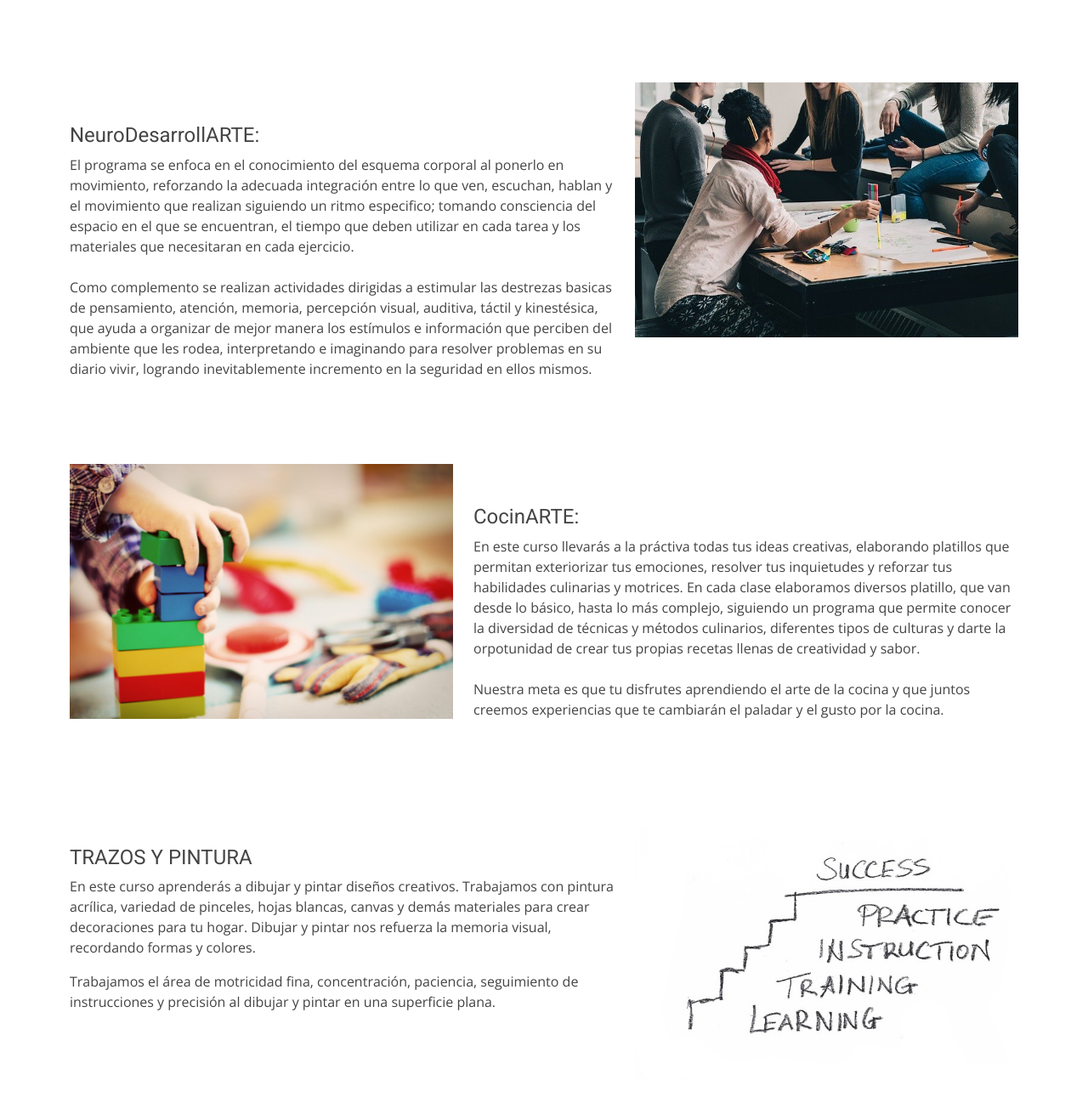
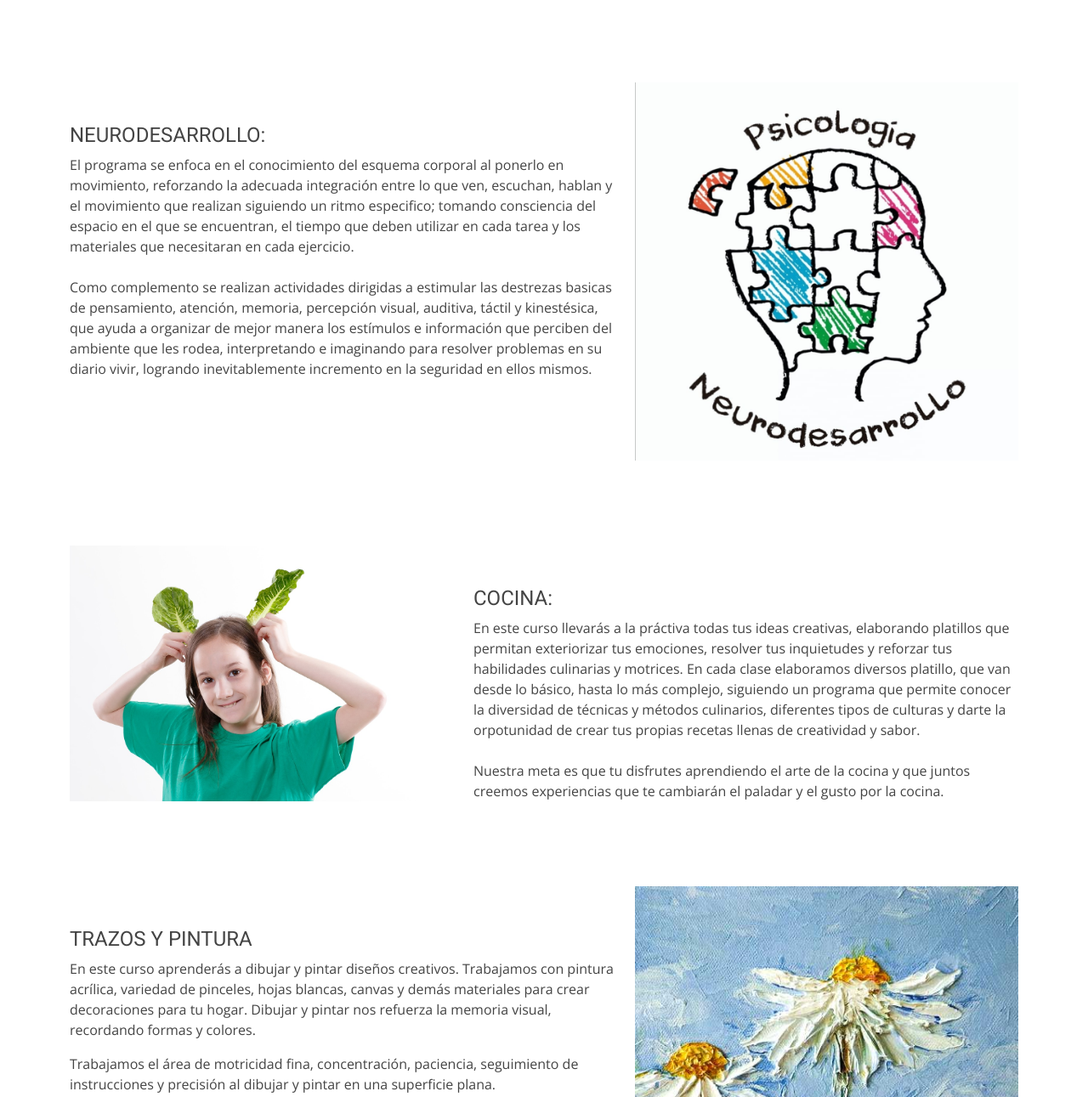
Before and after one commit to jmedina10986/inclusionarte, a plain HTML site: page index.html in a window 1280 px wide. Shown: the part 3241-4532 px from the top of the page at 85% size. Drawn offline with nearby package versions, Linux system fonts and the light colour scheme.

Commit message:
new pictures

```diff
--- a/index.html
+++ b/index.html
@@ -230,10 +230,10 @@
 
         <div class="row" data-aos="fade-up">
           <div class="col-md-5">
-            <img src="assets/img/features-1.png" class="img-fluid" alt="">
+            <img src="assets/img/features/estimulacioncognitiva.jpg" class="img-fluid" alt="">
           </div>
           <div class="col-md-7 pt-4">
-            <h3>CognitivaMENTE:</h3>
+            <h3>COGNITIVAMENTE:</h3>
             <p class="font-italic">
               El área cognitiva está relacionada con los procesos mentales que intervienen en la adquisición de nuevos conocimientos, así como la capacidad para pensar y
               razonar, pero sobre todo, en resolver los problemas enfrentamos cada día. Estos procesos están relacionados con el aprendizaje en todos los ámbitos, tomando
@@ -249,10 +249,10 @@
 
         <div class="row" data-aos="fade-up">
           <div class="col-md-5 order-1 order-md-2">
-            <img src="assets/img/features-2.jpg" class="img-fluid" alt="">
+            <img src="assets/img/features/neurodesarrollo.jpg" class="img-fluid" alt="">
           </div>
           <div class="col-md-7 pt-5 order-2 order-md-1">
-            <h3>NeuroDesarrollARTE:</h3>
+            <h3>NEURODESARROLLO:</h3>
             <p class="font-italic">
               El programa se enfoca en el conocimiento del esquema corporal al ponerlo en movimiento, reforzando la adecuada integración entre lo que ven, escuchan, hablan y
               el movimiento que realizan siguiendo un ritmo especifico; tomando consciencia del espacio en el que se encuentran, el tiempo que deben utilizar en cada tarea y
@@ -267,10 +267,10 @@
 
         <div class="row" data-aos="fade-up">
           <div class="col-md-5">
-            <img src="assets/img/features-3.jpg" class="img-fluid" alt="">
+            <img src="assets/img/features/cocina.jpg" class="img-fluid" alt="">
           </div>
           <div class="col-md-7 pt-5">
-            <h3>CocinARTE:</h3>
+            <h3>COCINA:</h3>
             <p>En este curso llevarás a la práctiva todas tus ideas creativas, elaborando platillos que permitan exteriorizar tus emociones, resolver tus inquietudes y reforzar tus
               habilidades culinarias y motrices. En cada clase elaboramos diversos platillo, que van desde lo básico, hasta lo más complejo, siguiendo un programa que permite conocer
               la diversidad de técnicas y métodos culinarios, diferentes tipos de culturas y darte la orpotunidad de crear tus propias recetas llenas de creatividad y sabor. <br/><br/>
@@ -286,7 +286,7 @@
 
         <div class="row" data-aos="fade-up">
           <div class="col-md-5 order-1 order-md-2">
-            <img src="assets/img/features-4.jpg" class="img-fluid" alt="">
+            <img src="assets/img/features/trazosypintura.jpg" class="img-fluid" alt="">
           </div>
           <div class="col-md-7 pt-5 order-2 order-md-1">
             <h3>TRAZOS Y PINTURA</h3>
@@ -302,7 +302,7 @@
 
         <div class="row" data-aos="fade-up">
           <div class="col-md-5">
-            <img src="assets/img/features-3.jpg" class="img-fluid" alt="">
+            <img src="assets/img/features/escultura.jpg" class="img-fluid" alt="">
           </div>
           <div class="col-md-7 pt-5">
             <h3>ESCULTURA:</h3>
@@ -320,7 +320,7 @@
 
         <div class="row" data-aos="fade-up">
           <div class="col-md-5 order-1 order-md-2">
-            <img src="assets/img/features-4.jpg" class="img-fluid" alt="">
+            <img src="assets/img/features/expresionartistica.jpg" class="img-fluid" alt="">
           </div>
           <div class="col-md-7 pt-5 order-2 order-md-1">
             <h3>EXPRESIÓN ARTÍSTICA</h3>
@@ -337,7 +337,7 @@
 
         <div class="row" data-aos="fade-up">
           <div class="col-md-5">
-            <img src="assets/img/features-3.jpg" class="img-fluid" alt="">
+            <img src="assets/img/features/vidadiaria.jpg" class="img-fluid" alt="">
           </div>
           <div class="col-md-7 pt-5">
             <h3>VIDA DIARIA:</h3>
@@ -354,7 +354,7 @@
 
         <div class="row" data-aos="fade-up">
           <div class="col-md-5 order-1 order-md-2">
-            <img src="assets/img/features-4.jpg" class="img-fluid" alt="">
+            <img src="assets/img/features/manufactura.jpg" class="img-fluid" alt="">
           </div>
           <div class="col-md-7 pt-5 order-2 order-md-1">
             <h3>MANUFACTURA</h3>
@@ -390,7 +390,7 @@
 
         <div class="row" data-aos="fade-up">
           <div class="col-md-5 order-1 order-md-2">
-            <img src="assets/img/features-4.jpg" class="img-fluid" alt="">
+            <img src="assets/img/features/deportes.jpg" class="img-fluid" alt="">
           </div>
           <div class="col-md-7 pt-5 order-2 order-md-1">
             <h3>DEPORTES</h3>
```
Also changed, not shown: assets/img/features/cocina.jpg (added), assets/img/features/deportes.JPG (added), assets/img/features/escultura.jpg (added), assets/img/features/estimulacioncognitiva.jpg (added), assets/img/features/expresionartistica.jpg (added), assets/img/features/manufactura.jpg (added), assets/img/features/neurodesarrollo.jpg (added), assets/img/features/trazosypintura.jpg (added), assets/img/features/vidadiaria.jpg (added).
